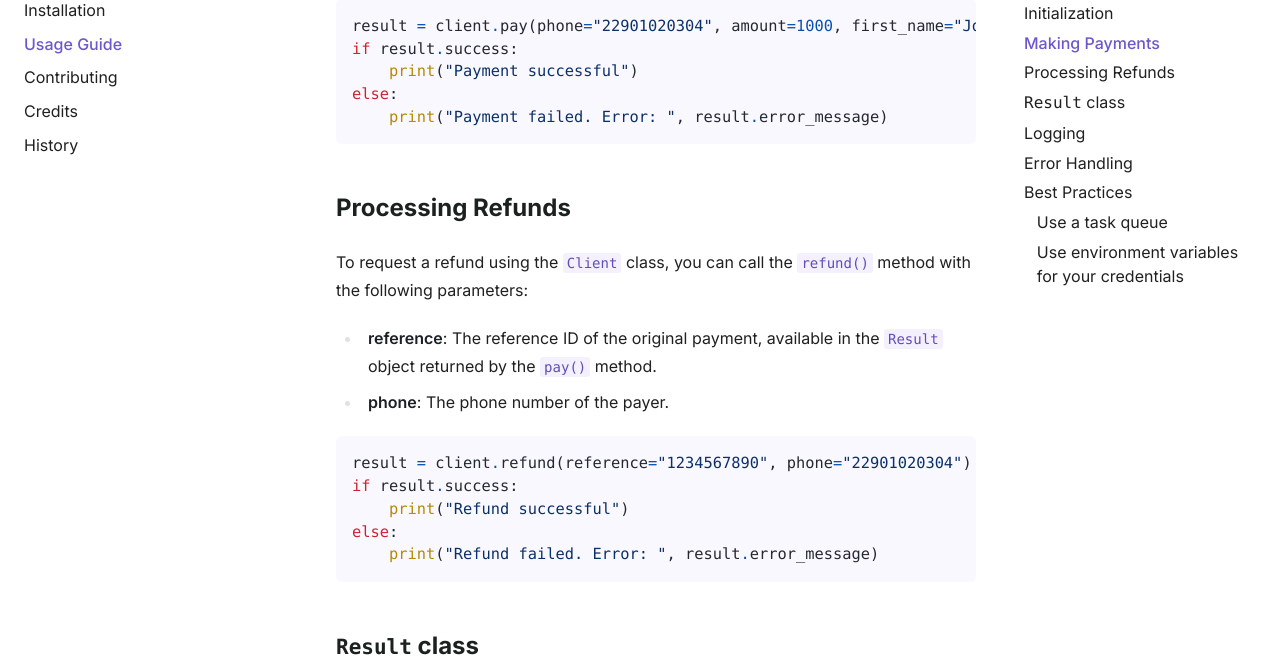
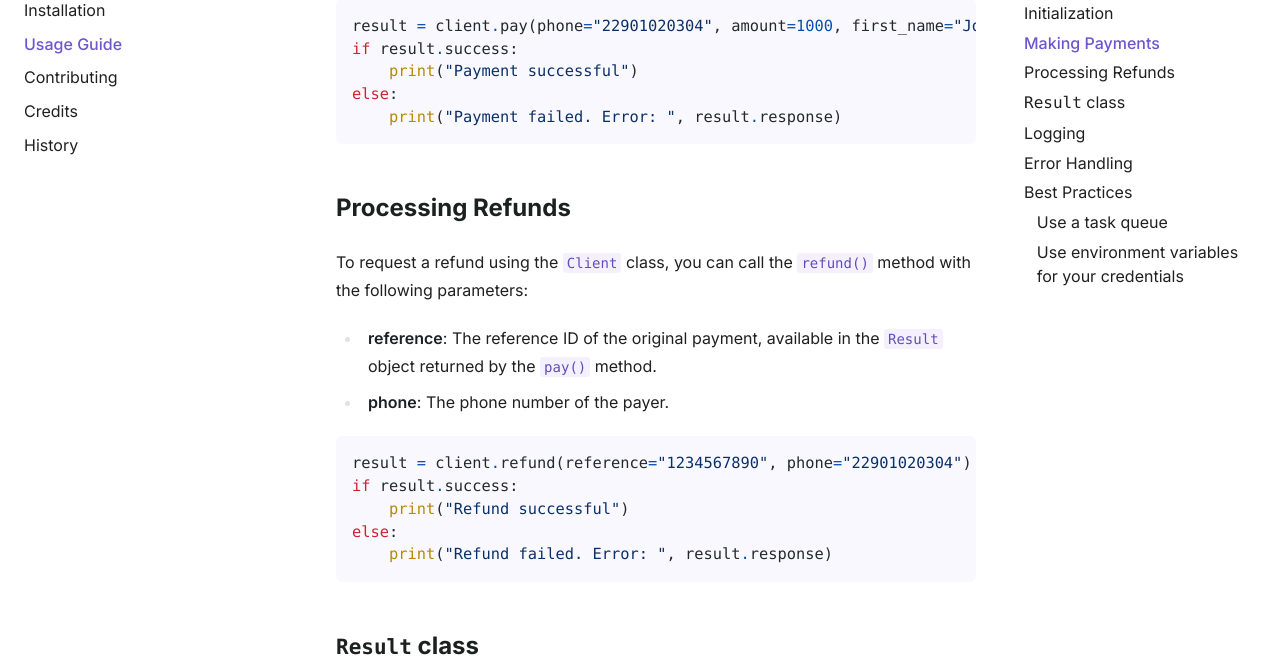
Before and after one commit to Tobi-De/qosic-sdk, a Sphinx documentation site: the page built from docs/usage_guide.rst, in a window 1280 px wide and 900 px high, scrolled down 1052 px. Shown: the part 152-809 px from the top of the window. Built offline with Sphinx 7.4.7, drawn with Linux system fonts in a browser that asks for light colours.

Commit message:
Update usage_guide.rst

```diff
--- a/docs/usage_guide.rst
+++ b/docs/usage_guide.rst
@@ -43,7 +43,7 @@ To make a payment using the ``Client`` class, you can call the ``pay()`` method
     if result.success:
         print("Payment successful")
     else:
-        print("Payment failed. Error: ", result.error_message)
+        print("Payment failed. Error: ", result.response)
 
 Processing Refunds
 ------------------
@@ -59,7 +59,7 @@ To request a refund using the ``Client`` class, you can call the ``refund()`` me
     if result.success:
         print("Refund successful")
     else:
-        print("Refund failed. Error: ", result.error_message)
+        print("Refund failed. Error: ", result.response)
 
 
 ``Result`` class
@@ -76,7 +76,7 @@ A helper class that encapsulates the response from the server for a payment or r
 **Properties**
 
 -   **success** (bool): A property that indicates whether the request was successful or not. Returns ``True`` if the ``status``
-is ``Result.Status.CONFIRMED``, indicating a successful request, and ``False`` otherwise.
+    is ``Result.Status.CONFIRMED``, indicating a successful request, and ``False`` otherwise.
 
 Logging
 -------
```
